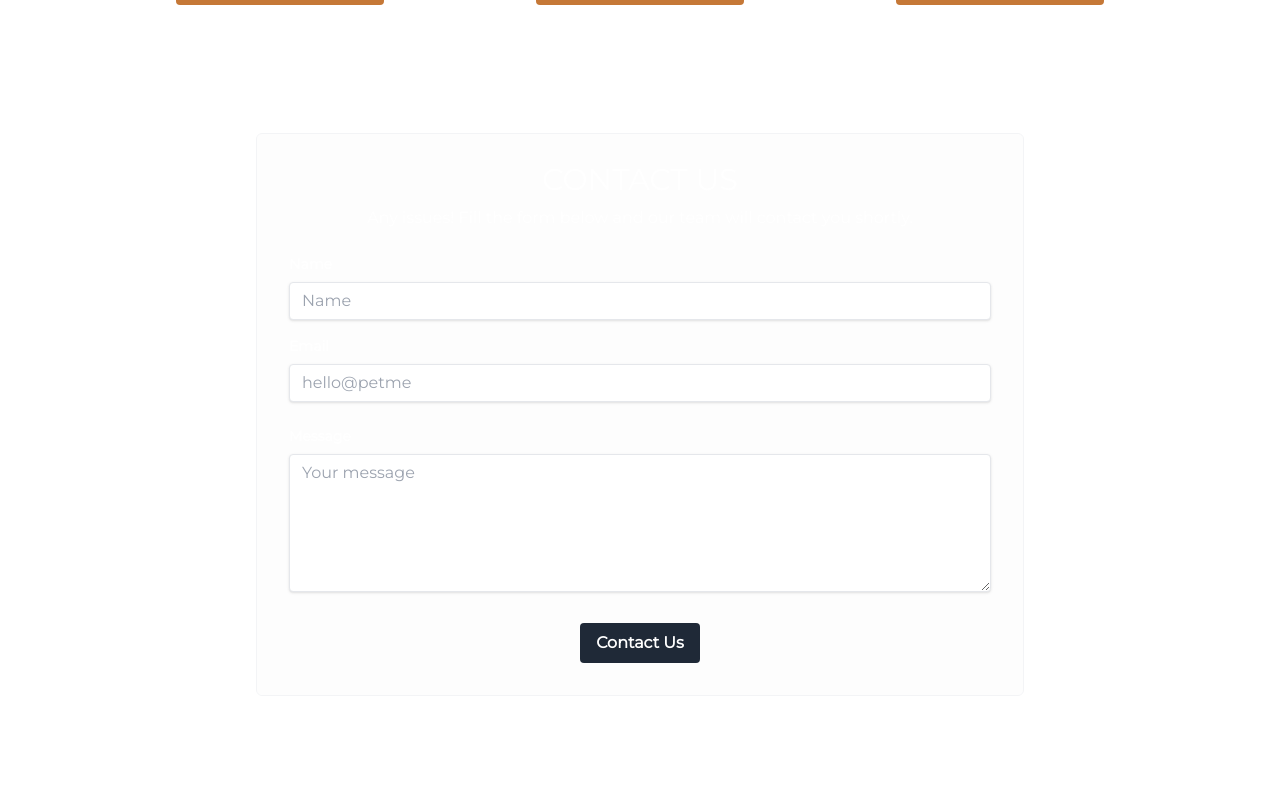
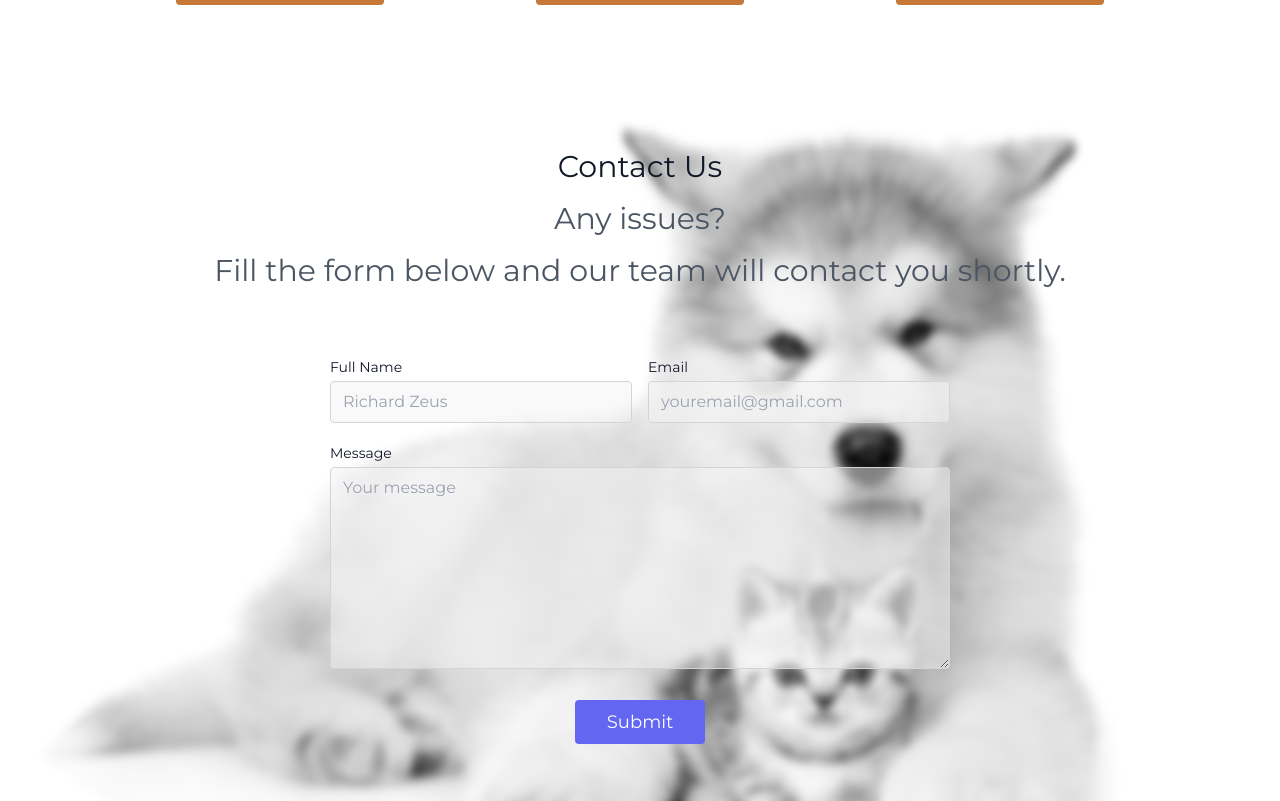
Before and after one commit to akshitagupta15june/PetMe, a React (Vite) app: page / in a window 1280 px wide. Shown: the part 2499-3300 px from the top of the page. Built offline with nearby package versions, Linux system fonts and the light colour scheme; no server answers.

Commit message:
(FEAT - ContactUs Page) Implemented 'Contact Us' page structure at /src/pages/ContactUs.jsx with its respective route setting on src/main.jsx - Also: src/components/ContactForms/index.jsx has been updated with the required fields

```diff
--- a/src/components/ContactForms/index.jsx
+++ b/src/components/ContactForms/index.jsx
@@ -3,62 +3,60 @@
 
 function ContactForms() {
   return (
-    <section className="dark:bg-gray-900 b_1 pt-20 pb-20">
-      <div className="w-full contact-form-container mx-auto max-w-screen-md">
-        <form
-          action="https://formspree.io/f/xayaokzl"
-          method="POST"
-          className="bg-gray-100 rounded-md bg-clip-padding backdrop-filter backdrop-blur-sm bg-opacity-20 border border-gray-100 px-8 pt-6 pb-8"
+    <section className="text-gray-600 body-font relative bg-[url('Assets/Images/pet-don.jpg')] bg-center bg-no-repeat
+    bg-cover"
     >
-          <p id="contact" />
-          <h2 className="text-3xl text-white mt-1 mb-2 text-center bold-500">
-            CONTACT US
-          </h2>
-          <p className="text-base text-center text-white">
-            Any issues! Fill the form below and our team will
+      <div className="container px-5 py-24 mx-auto card backdrop-blur-sm">
+        <div className="flex flex-col text-center w-full mb-12">
+          <h1 className="sm:text-3xl text-2xl font-medium title-font mb-4 text-gray-900">
+            Contact Us
+          </h1>
+          <p className="sm:text-3xl text-2xl font-medium title-font mb-4 text-gray-90">
+            Any issues?
+          </p>
+          <p className="sm:text-3xl text-2xl font-medium title-font mb-4 text-gray-90">
+            Fill the form below and our team will
             contact you shortly.
           </p>
-          <br />
-          <div className="mb-4">
-            <label
-              className="block text-white text-sm font-bold mb-2"
-              htmlFor="contact_nom"
-            >
-              Name
-            </label>
+        </div>
+        <form id="survey-form" action="https://formspree.io/f/xayaokzl" method="POST">
+          <div className="lg:w-1/2 md:w-2/3 mx-auto">
+            <div className="flex flex-wrap -m-2">
+              <div className="p-2 w-1/2">
+                <div className="relative">
+                  <label htmlFor="name" className="leading-7 text-sm text-gray-900">Full Name</label>
                   <input
-              className="shadow appearance-none border rounded w-full py-2 px-3 text-gray-700 leading-tight focus:shadow-outline"
-              id="contact_nom"
-              name="contact_nom"
                     type="text"
-              placeholder="Name"
+                    id="name"
+                    name="name"
+                    placeholder="Richard Zeus"
+                    className="w-full bg-gray-100 bg-opacity-50 rounded border border-gray-300 focus:border-indigo-500 focus:bg-white focus:ring-2 focus:ring-indigo-200 text-base outline-none text-gray-700 py-1 px-3 leading-8 transition-colors duration-200 ease-in-out"
+                    required
                   />
                 </div>
-          <div className="mb-6">
-            <label
-              className="block text-white text-sm font-bold mb-2"
-              htmlFor="contact_email"
-            >
-              Email
-            </label>
+              </div>
+              <div className="p-2 w-1/2">
+                <div className="relative">
+                  <label htmlFor="email" className="leading-7 text-sm text-gray-900">Email</label>
                   <input
-              className="shadow appearance-none border rounded w-full py-2 px-3 text-gray-700 leading-tight focus:shadow-outline"
-              id="contact_email"
-              name="contact_email"
                     type="email"
+                    id="email"
+                    name="email"
+                    placeholder="youremail@gmail.com"
+                    className="w-full bg-gray-100 bg-opacity-50 rounded border border-gray-300 focus:border-indigo-500 focus:bg-white focus:ring-2 focus:ring-indigo-200 text-base outline-none text-gray-700 py-1 px-3 leading-8 transition-colors duration-200 ease-in-out"
                     required
-              placeholder="hello@petme"
                   />
                 </div>
-          <div className="mb-6">
+              </div>
+              <div className="p-2 w-full">
                 <label
                   htmlFor="contact_message"
-              className="block text-white text-sm font-bold mb-2"
+                  className="leading-7 text-sm text-gray-900"
                 >
                   Message
                 </label>
                 <textarea
-              className="shadow appearance-none border rounded w-full py-2 px-3 text-gray-700 leading-tight focus:shadow-outline"
+                  className="w-full bg-gray-100 bg-opacity-50 rounded border border-gray-300 focus:border-indigo-500 focus:bg-white focus:ring-2 focus:ring-indigo-200 text-base outline-none text-gray-700 py-1 px-3 leading-8 transition-colors duration-200 ease-in-out"
                   id="contact_message"
                   name="contact_message"
                   required
@@ -66,13 +64,15 @@
                   placeholder="Your message"
                 />
               </div>
-          <div className="flex justify-center">
+              <div className="p-4 w-full">
                 <button
-              className="bg-gray-800 hover:bg-gray-900 text-center text-white font-bold py-2 px-4 rounded focus:outline-none focus:shadow-outline"
                   type="submit"
+                  className="flex mx-auto text-white bg-indigo-500 border-0 py-2 px-8 focus:outline-none hover:bg-indigo-600 rounded text-lg"
                 >
-              Contact Us
+                  Submit
                 </button>
+              </div>
+            </div>
           </div>
         </form>
       </div>
--- a/src/components/VolunteerForms/index.jsx
+++ b/src/components/VolunteerForms/index.jsx
@@ -116,7 +116,7 @@
               <div className="p-2 w-full">
                 <input type="checkbox" name="check" id="check" required />
                 <span className="p-1 font-medium text-gray-900">
-                  I've read and agree to the Terms and Conditions for volunteering this organisation.
+                  I&apos;ve read and agree to the Terms and Conditions for volunteering this organisation.
                 </span>
               </div>
               <div className="p-4 w-full">
--- a/src/main.jsx
+++ b/src/main.jsx
@@ -12,6 +12,7 @@
 import Blog from './pages/Blog';
 import SupportUs from './pages/SupportUs';
 import Report from './pages/Report';
+import ContactUs from './pages/ContactUs';
 
 const router = createBrowserRouter([
   {
@@ -38,6 +39,10 @@
     path: '/report',
     element: <Report />,
   },
+  {
+    path: '/contact',
+    element: <ContactUs />,
+  },
 ]);
 
 ReactDOM.createRoot(document.getElementById('root')).render(
--- /dev/null
+++ b/src/pages/ContactUs.jsx
@@ -0,0 +1,18 @@
+import React from 'react';
+import Footer from '../components/Footer';
+import Header from '../components/Header';
+import ContactForms from '../components/ContactForms';
+
+function ContactUs() {
+  return (
+    <section className="grid-template">
+      <Header />
+      <main className="flex flex-col w-full justify-center">
+        <ContactForms />
+      </main>
+      <Footer />
+    </section>
+  );
+}
+
+export default ContactUs;
```
Lines whose indentation alone changed are shown as unchanged.
